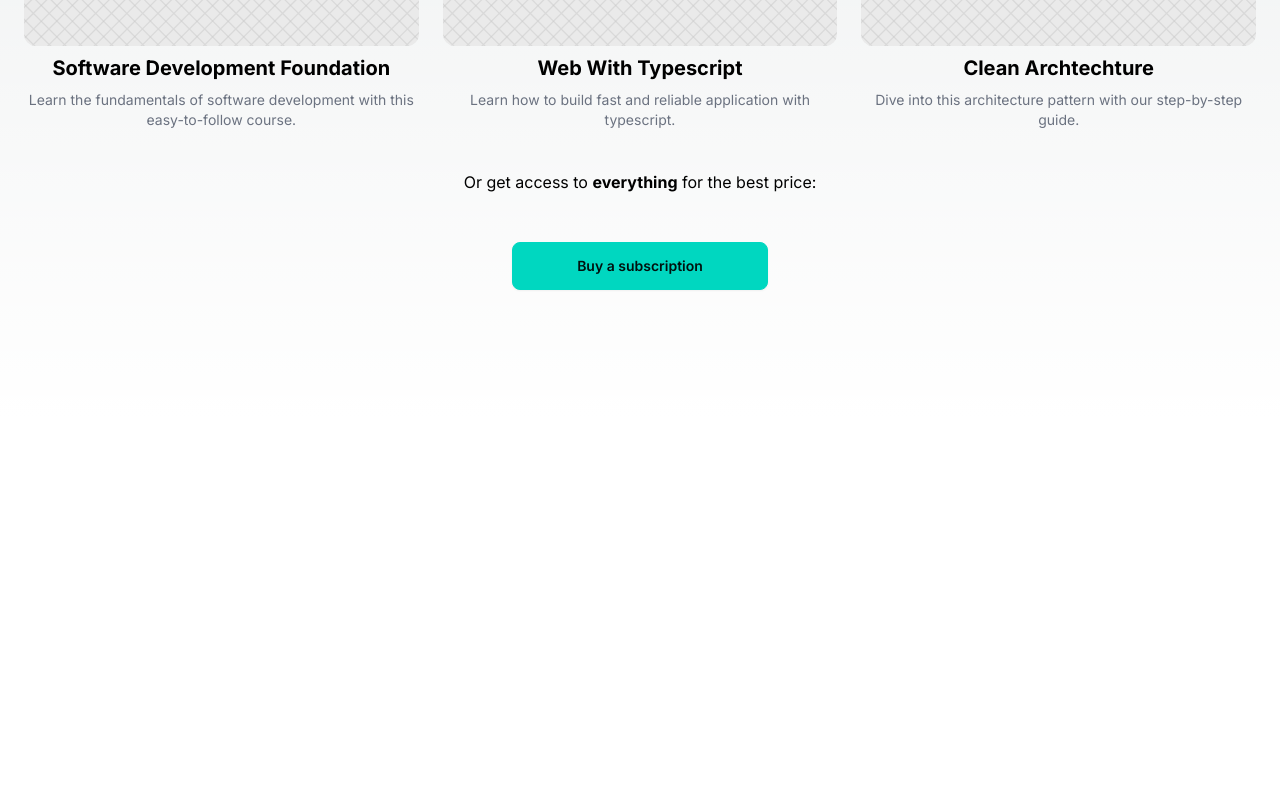
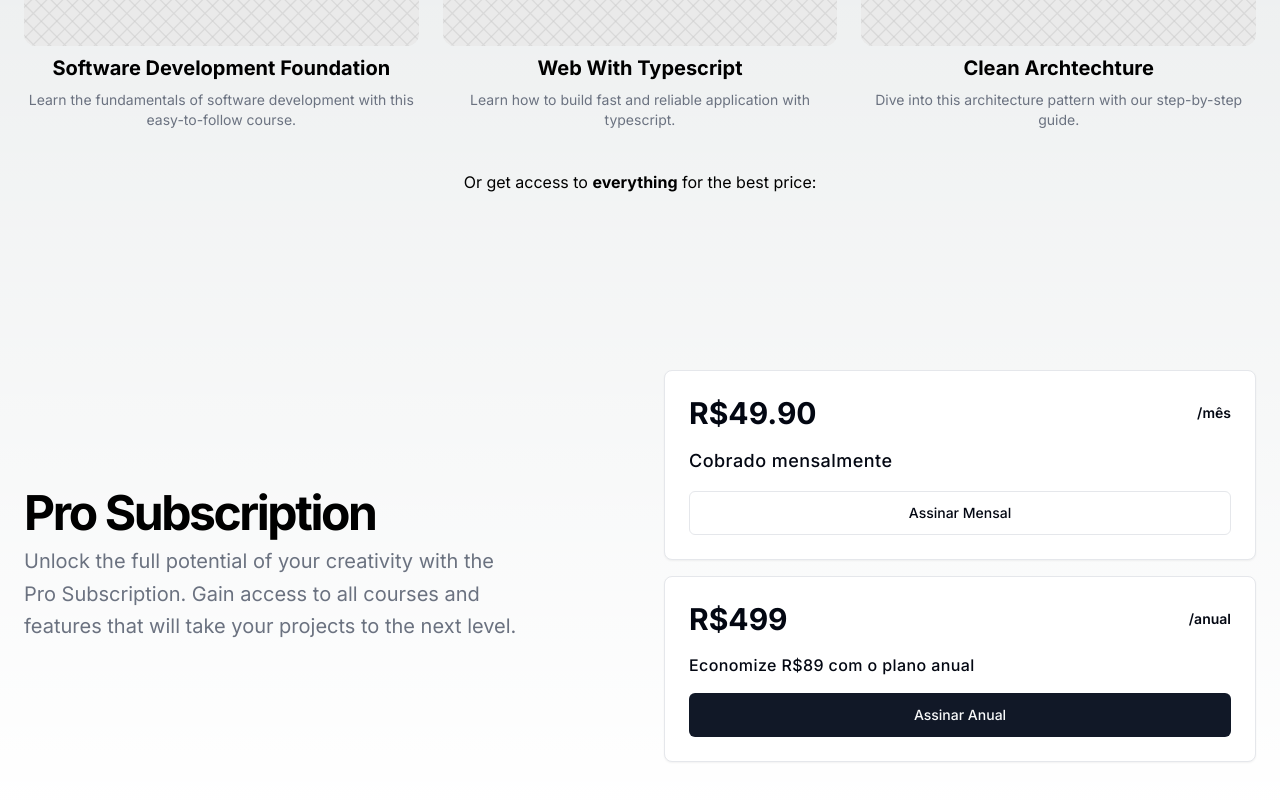
Before and after one commit to FlavioHeartnet/sun-coder-app, a Next.js app: page / in a window 1280 px wide. Shown: the part 1189-1989 px from the top of the page. Before the commit the page ends 1607 px from the top, so only its background shows below. Built offline with nearby package versions, Linux system fonts and the light colour scheme; no server answers.

Commit message:
Yearly and monthly products

```diff
--- a/src/app/api/auth/route.ts
+++ b/src/app/api/auth/route.ts
@@ -8,7 +8,7 @@
             throw 'supabase auth error';
         }
 
-        return NextResponse.json({ message: 'User token validated', user_id: user.id }, { status: 200 });
+        return NextResponse.json({ message: 'User token validated', user_id: user.id, email: user.email }, { status: 200 });
     }catch(error){
         return NextResponse.json({ message: error }, { status: 500 });
     }
--- a/src/app/home/courses.tsx
+++ b/src/app/home/courses.tsx
@@ -1,6 +1,6 @@
 //TODO: Make the courses purchaseble in stripe and update database
 
-import CheckoutButton from "@/components/checkoutbutton";
+import CheckoutButton from "@/components/checkoutMonthtly";
 
 export default function Courses(){
     return(
@@ -66,7 +66,6 @@
                     Or get access to <b>everything</b> for the best price:
                     </p>
                 </div>
-                <CheckoutButton/>
                 </div>
             </section>
         </div>
--- a/src/app/page.tsx
+++ b/src/app/page.tsx
@@ -1,5 +1,6 @@
 import Layout from "./homeLayout";
 import Courses from "./home/courses";
+import { PriceList } from "@/components/pricelist";
 export default function HomePage(){
 
     return (
@@ -20,6 +21,7 @@
           </div>
         </section>
         <Courses/>
+        <PriceList/>
       </Layout>
     );
 }
--- /dev/null
+++ b/src/components/checkoutMonthtly.tsx
@@ -0,0 +1,59 @@
+'use client';
+
+import { loadStripe } from '@stripe/stripe-js';
+import { supabase } from '../../utils/supabaseClient';
+import toast from 'react-hot-toast';
+import { useState } from 'react';
+import { Button } from './ui/button';
+
+
+export default function CheckoutMonthly() {
+  const [pending, setPending ] = useState(false);
+  const handleCheckout = async() => {
+    setPending(true);
+    const responseAuth = await fetch('/api/auth', {
+      method: "POST",
+      headers: {
+        "Content-Type": "application/json",
+      },
+    });
+    const { user_id, email } = await responseAuth.json();
+
+    if (!user_id) {
+      setPending(false);
+      toast.error("Please log in to create a new Stripe Checkout session");
+      return;
+    }
+
+    const {  data: customer } = await supabase
+            .from('stripe_customers')
+            .select('plan_active')
+            .eq('user_id', user_id).order('id', {ascending: false}).single();
+
+    if(customer?.plan_active){
+      toast.error('You already have an active subscription!!');
+      setPending(false);
+      return;
+    }
+    const stripePromise = loadStripe(process.env.NEXT_PUBLIC_STRIPE_PUBLISHABLE_KEY!);
+    const stripe = await stripePromise;
+    const response = await fetch('/api/checkout', {
+        method: 'POST',
+        headers: {
+          'Content-Type': 'application/json',
+        },
+        body: JSON.stringify({ priceId: 'price_1P0uQlE8qUMXaBnMcngZEGta', userId: user_id, email: email }),
+      });
+    const session = await response.json();
+    setPending(false);
+    await stripe?.redirectToCheckout({ sessionId: session.id });
+  }
+
+  return (
+
+        <Button disabled={pending} onClick={handleCheckout} size="lg" variant="outline">
+                Assinar Mensal
+        </Button>
+
+  );
+}
--- a/src/components/checkoutbutton.tsx
+++ b/src/components/checkoutYearly.tsx
@@ -1,18 +1,27 @@
+//TODO: Refactor this to get priceId dynamically from the db.
+
 'use client';
-
 import { loadStripe } from '@stripe/stripe-js';
-import { supabase } from './../../utils/supabaseClient';
+import { supabase } from '../../utils/supabaseClient';
 import toast from 'react-hot-toast';
 import { useState } from 'react';
+import { Button } from './ui/button';
 
 
-export default function CheckoutButton() {
+export default function CheckoutYearly() {
   const [pending, setPending ] = useState(false);
   const handleCheckout = async() => {
     setPending(true);
-    const { data } = await supabase.auth.getUser();
+    const responseAuth = await fetch('/api/auth', {
+        method: "POST",
+        headers: {
+          "Content-Type": "application/json",
+        },
+      });
+      const { user_id, email } = await responseAuth.json();
 
-    if (!data?.user) {
+    if (!user_id) {
+        setPending(false);
       toast.error("Please log in to create a new Stripe Checkout session");
       return;
     }
@@ -20,7 +29,7 @@
     const {  data: customer } = await supabase
             .from('stripe_customers')
             .select('plan_active')
-            .eq('user_id', data.user.id).order('id', {ascending: false}).single();
+            .eq('user_id', user_id).order('id', {ascending: false}).single();
 
     if(customer?.plan_active){
       toast.error('You already have an active subscription!!');
@@ -34,7 +43,7 @@
         headers: {
           'Content-Type': 'application/json',
         },
-        body: JSON.stringify({ priceId: 'price_1P0uQlE8qUMXaBnMcngZEGta', userId: data.user?.id, email: data.user?.email }),
+        body: JSON.stringify({ priceId: 'price_1P2buSE8qUMXaBnMEyTekxjQ', userId: user_id, email: email }),
       });
     const session = await response.json();
     setPending(false);
@@ -42,9 +51,10 @@
   }
 
   return (
-    <div>
 
-      <button disabled={pending} className="btn btn-accent mt-2 w-64 disabled:bg-zing-400 disabled:cursor-progress" onClick={handleCheckout}>Buy a subscription</button>
-    </div>
+        <Button disabled={pending} onClick={handleCheckout} size="lg">
+                Assinar Anual
+        </Button>
+
   );
 }
--- /dev/null
+++ b/src/components/pricelist.tsx
@@ -0,0 +1,52 @@
+/**
+ * This code was generated by v0 by Vercel.
+ * @see https://v0.dev/t/GYg9TEGa5xp
+ */
+import { Button } from "@/components/ui/button"
+import { CardContent, Card } from "@/components/ui/card"
+import CheckoutMonthtly from "./checkoutMonthtly"
+import CheckoutYearly from "./checkoutYearly"
+
+export function PriceList() {
+  return (
+    <div className="w-full py-12 flex justify-center">
+      <div className="container grid gap-6 px-4 md:px-6 lg:grid-cols-2 xl:gap-12">
+        <div className="flex flex-col justify-center space-y-4">
+          <div className="space-y-2">
+            <h1 className="text-3xl font-bold tracking-tighter lg:text-4xl xl:text-5xl">Pro Subscription</h1>
+            <p className="max-w-[500px] text-gray-500 md:text-xl/relaxed lg:text-base/relaxed xl:text-xl/relaxed dark:text-gray-400">
+              Unlock the full potential of your creativity with the Pro Subscription. Gain access to all courses and
+              features that will take your projects to the next level.
+            </p>
+          </div>
+        </div>
+        <div className="flex flex-col gap-4 min-[300px]:justify-end">
+          <Card>
+            <CardContent className="p-6 grid gap-4">
+              <div className="flex items-center gap-4">
+                <div className="text-3xl font-bold">R$49.90</div>
+                <div className="text-sm font-semibold ml-auto shrink-0">/mês</div>
+              </div>
+              <div className="grid gap-0.5 text-sm leading-loose">
+                <p className="text-base font-medium tracking-wide sm:text-lg">Cobrado mensalmente</p>
+              </div>
+              <CheckoutMonthtly/>
+            </CardContent>
+          </Card>
+          <Card>
+            <CardContent className="p-6 grid gap-4">
+              <div className="flex items-center gap-4">
+                <div className="text-3xl font-bold">R$499</div>
+                <div className="text-sm font-semibold ml-auto shrink-0">/anual</div>
+              </div>
+              <div className="grid gap-0.5 text-sm leading-loose">
+                <p className="text-base font-medium tracking-wide">Economize R$89 com o plano anual</p>
+              </div>
+              <CheckoutYearly/>
+            </CardContent>
+          </Card>
+        </div>
+      </div>
+    </div>
+  )
+}
```
